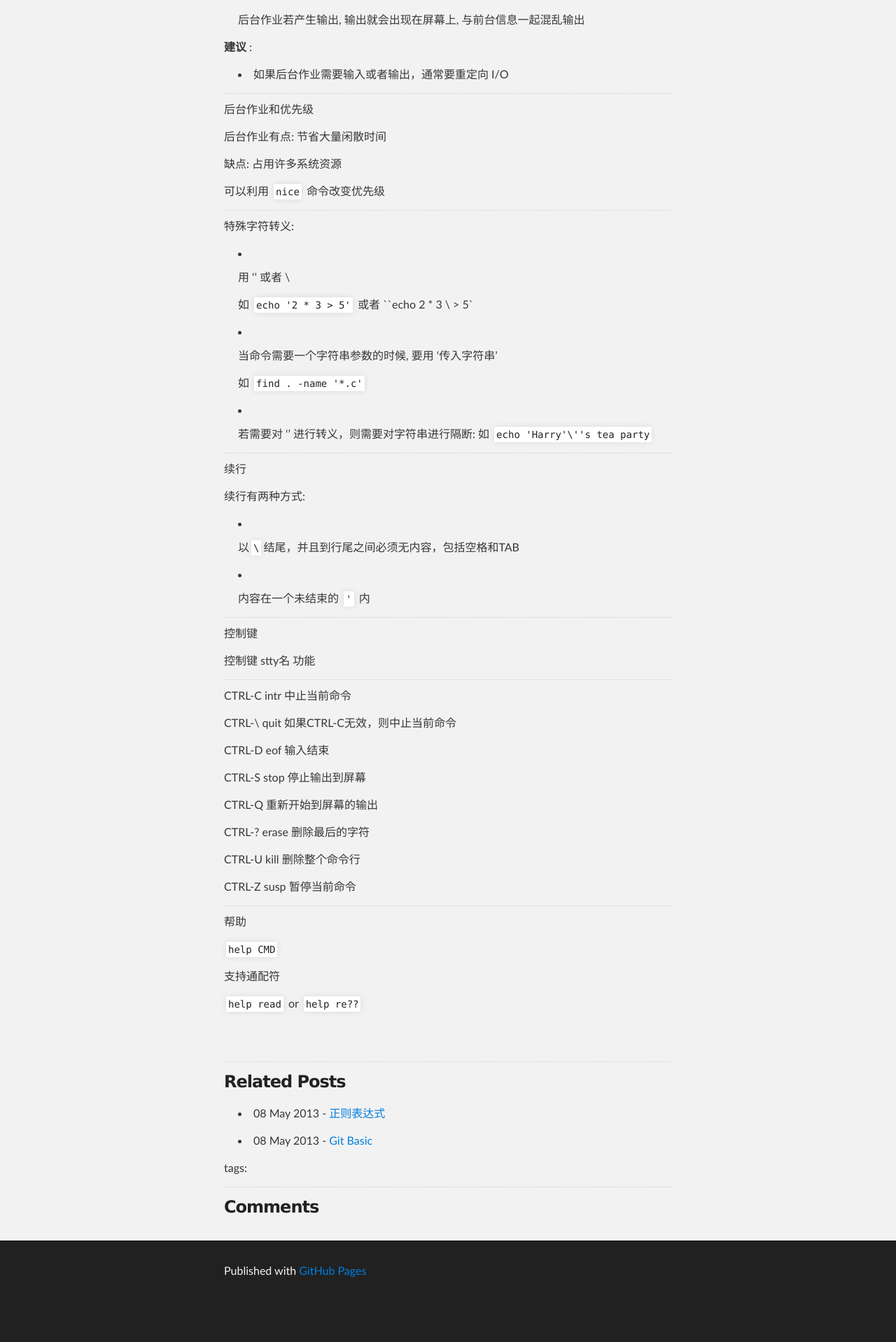
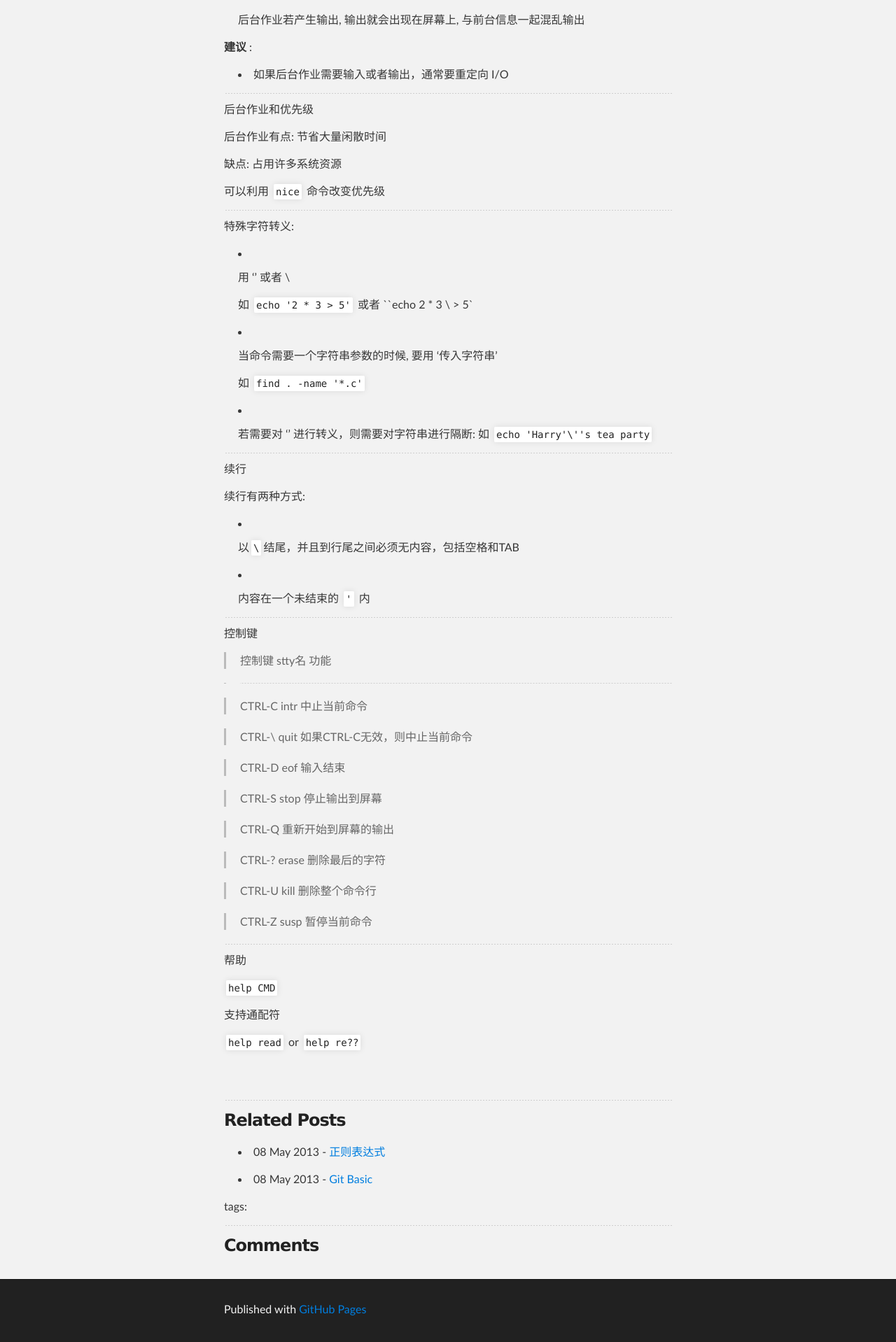
Before and after one commit to Siduzy/Blog, a Jekyll site: the page built from _posts/2013-05-21-Learning-Bash-Chapter1.md, in a window 1280 px wide. Shown: the part 2095-4013 px from the top of the page at 70% size. Built offline with Jekyll 4.4.1, drawn with Linux system fonts in a browser that asks for light colours; comment, search, counter and statistics services are not loaded; before the commit the page ends 3958 px from its top, so only the background shows below that.

```diff
--- a/_posts/2013-05-21-Learning-Bash-Chapter1.md
+++ b/_posts/2013-05-21-Learning-Bash-Chapter1.md
@@ -147,25 +147,25 @@ __建议__ :
 
 控制键
 
-控制键 	stty名	功能
+> 控制键 	stty名	功能
 
-- - - - - - - - - - - - - - - - - - - - - -
+> - - - - - - - - - - - - - - - - - - - - - -
 
-CTRL-C  intr    中止当前命令
+> CTRL-C  intr    中止当前命令
 
-CTRL-\  quit    如果CTRL-C无效，则中止当前命令
+> CTRL-\  quit    如果CTRL-C无效，则中止当前命令
 
-CTRL-D  eof     输入结束
+> CTRL-D  eof     输入结束
 
-CTRL-S  stop    停止输出到屏幕
+> CTRL-S  stop    停止输出到屏幕
 
-CTRL-Q          重新开始到屏幕的输出
+> CTRL-Q          重新开始到屏幕的输出
 
-CTRL-?  erase   删除最后的字符
+> CTRL-?  erase   删除最后的字符
 
-CTRL-U  kill    删除整个命令行
+> CTRL-U  kill    删除整个命令行
 
-CTRL-Z  susp    暂停当前命令
+> CTRL-Z  susp    暂停当前命令
 
 - - - - - - - - - - - - - - - - - - - - - - - - - - - - - - - -
 
```
